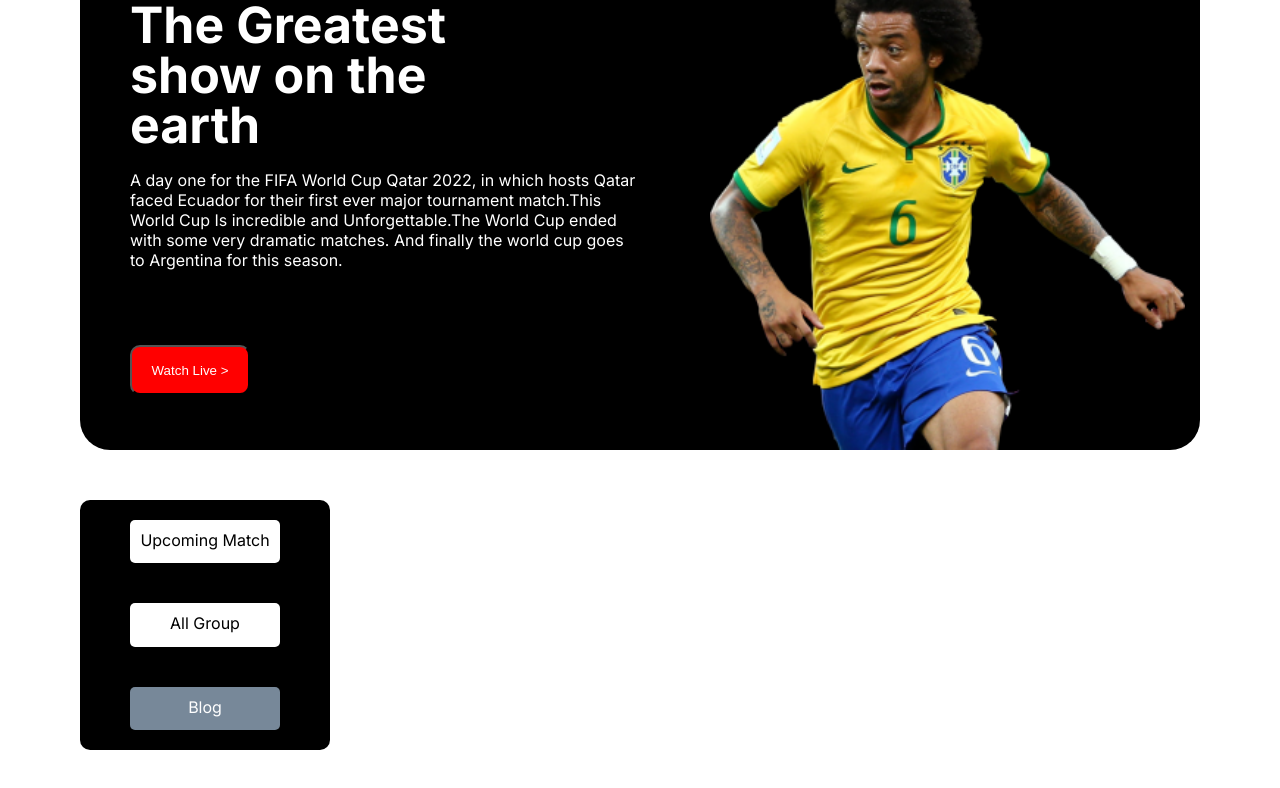
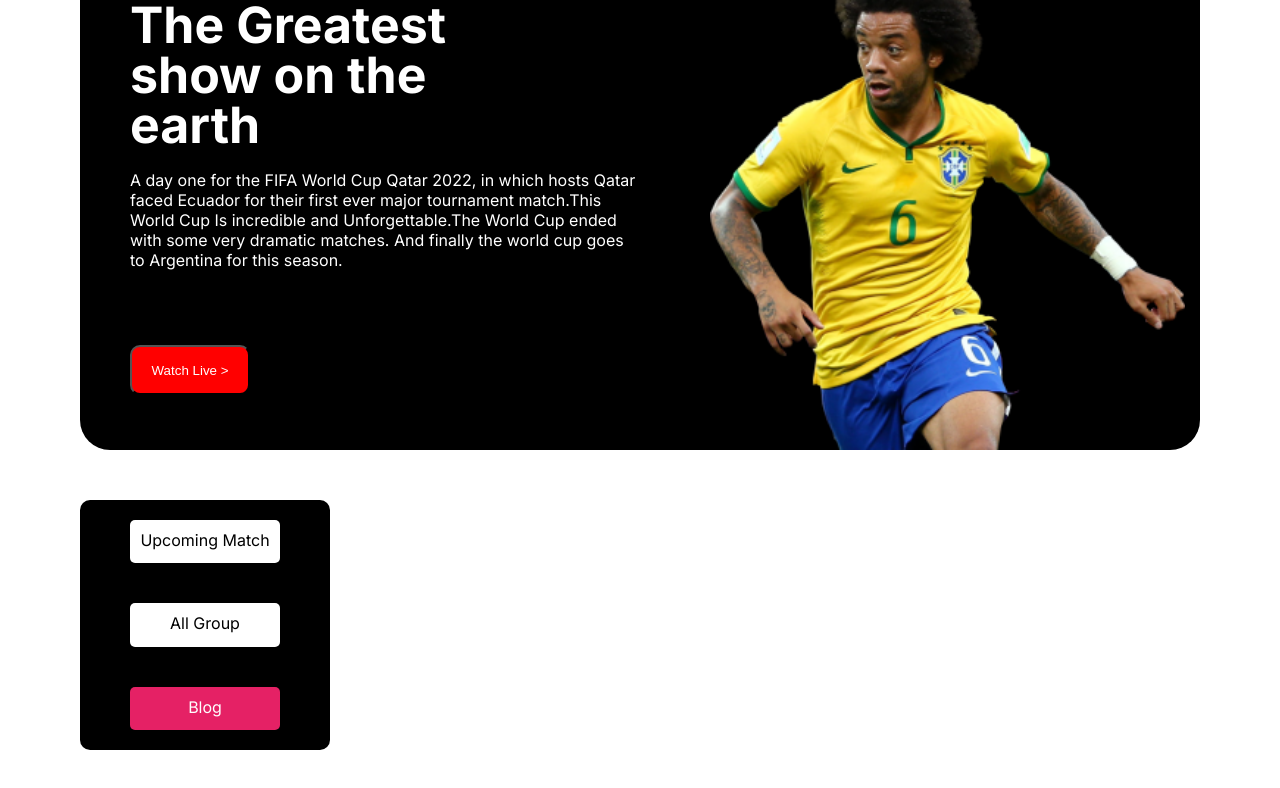
Before and after one commit to mehedinur/worldcup-assignment, a plain HTML site: page index.html in a window 1280 px wide. In both pictures the pointer is over the link "Blog". Shown: the part 100-888 px from the top of the page. Drawn offline with Linux system fonts and the light colour scheme.

Commit message:
commit middle-part and hover color

```diff
--- a/style.css
+++ b/style.css
@@ -98,6 +98,6 @@ Button a {
 }
 
 .blg-btn:hover {
-    background-color: lightslategray;
+    background-color: #e52165;
     cursor: pointer;
 }
```
